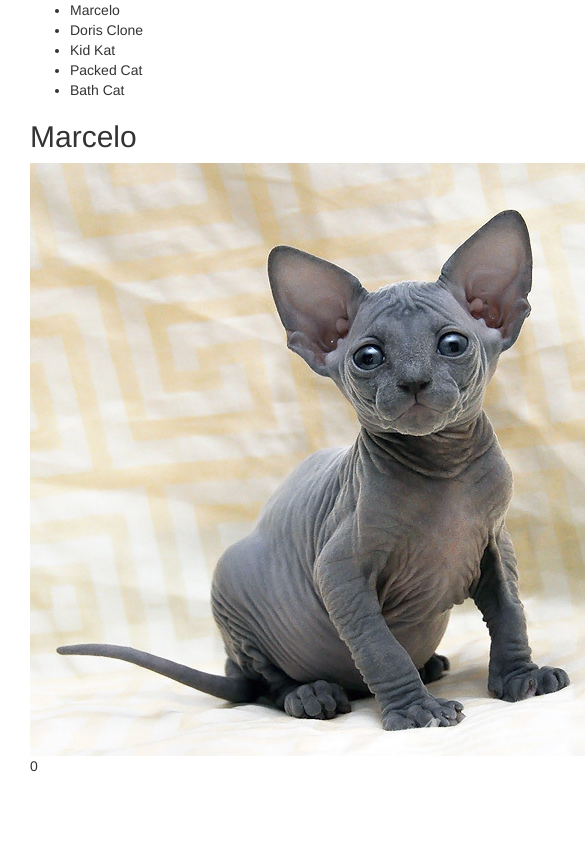
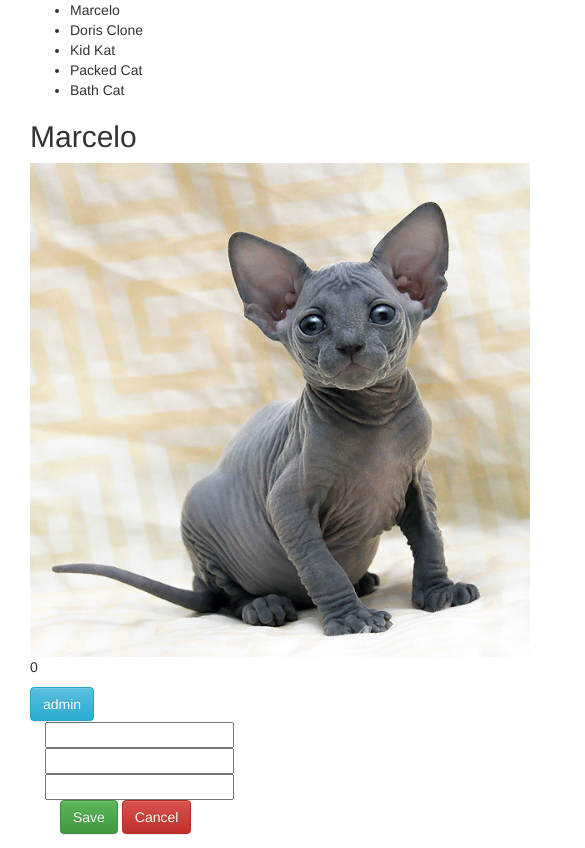
Before and after one commit to leonardotc/udacity_catclicker, a plain HTML site: page index.html in a window 390 px wide. Shown: the top 848 px of the page, 585 px wide, since content can reach past the window. Drawn offline with Linux system fonts and the light colour scheme.

Commit message:
last requirement change halfway through

```diff
--- /dev/null
+++ b/css/custom.css
@@ -0,0 +1,3 @@
+.cat {
+  max-width: 500px !important;
+}
--- a/index.html
+++ b/index.html
@@ -4,6 +4,7 @@
     <!-- Latest compiled and minified CSS -->
 <link rel="stylesheet" href="css/bootstrap.min.css">
 <link rel="stylesheet" href="css/bootstrap-theme.min.css">
+<link rel="stylesheet" href="css/custom.css">
 <script src="js/jquery-1.12.4.min.js"></script>
 <script src="js/bootstrap.min.js"></script>
   </head>
@@ -16,9 +17,32 @@
         <div id="cat-container">
 		      <table>
             <td><tr><h2 id="active-cat-name"></h2></tr></td>
-            <td><tr><img id="active-cat-img"></tr></td>
+            <td><tr><img id="active-cat-img" class="cat"></tr></td>
             <td><tr><p id="active-cat-counter"></p></tr></td>
           </table>
+          <button class="btn btn-info" id="admin">admin</button>
+          <div>
+          <div class="col-sm-4"></div>
+          <div class="col-sm-4">
+            <form id="admin-form">
+              <div class="container">
+                <div class="row">
+                  <input type="text" id="new-cat-name"/>
+                </div>
+                <div class="row">
+                  <input type="text" id="new-cat-img"/>
+                </div>
+                <div class="row">
+                  <input type="text" id="new-cat-count"/>
+                </div>
+                <div>
+                <button class="btn btn-success" id="save">Save</button>
+                <button class="btn btn-danger" id="cancel">Cancel</button>
+                </div>
+              </div>
+            </form>
+          </div>
+          </div>
         </div>
       </div>
     </div>
@@ -35,6 +59,7 @@
 
       var catsModel = {
         currentCat: null,
+        adminMode: null,
         cats: [
           {total: 0, name: 'Marcelo', img:'img/blueboy3.jpg'},
           {total: 0, name: 'Doris Clone', img:'img/blueboy4.jpg'},
@@ -44,6 +69,7 @@
 
         init: function() {
           this.currentCat = this.cats[0];
+          this.adminMode = false;
         },
 
         getCats: function() {
@@ -61,6 +87,18 @@
         updateCounter: function() {
           this.currentCat.total++;
         },
+
+        toggleAdminMode: function() {
+          this.adminMode = !this.adminMode;
+        },
+
+        getAdminMode: function() {
+          return this.adminMode;
+        },
+
+        setCurrentCat: function(cat) {
+          this.currentCat = cat;
+        }
 
       }
 
@@ -86,7 +124,20 @@
         count: function() {
           catsModel.updateCounter();
           catsView.renderCat();
+        },
+
+        toggleAdminMode: function() {
+          catsModel.toggleAdminMode();
+          var show = catsModel.getAdminMode();
+          catsView.hideOrShowForm(show);
+        },
+
+        changeCurrentCat(name, imgUrl, count) {
+          catsModel.setCurrentCat({total: count,
+            name: name,
+            img: imgUrl});
         }
+
       }
 
       var catsView = {
@@ -96,6 +147,25 @@
           this.imgNode = $("#active-cat-img");
           this.counterNode = $("#active-cat-counter");
           this.catList = $('#cat-list');
+          this.adminForm = $('#admin-form');
+
+          this.newCatBox = $('#new-cat-name');
+          this.newCatImg = $('#new-cat-img');
+          this.newCatCount = $('#new-cat-count');
+
+          $('#save').click(function() {
+            this.newCatBox.text;
+            this.newCatImg.text;
+            this.newCatCount.text;
+          });
+
+          $('#cancel').click(function() {
+            octopus.toggleAdminMode();
+          });
+
+          $('#admin').click(function(e) {
+            octopus.toggleAdminMode();
+          });
 
           this.imgNode.click(function() {
             octopus.count();
@@ -128,6 +198,15 @@
           this.imgNode.attr('src', cat.img );
           this.counterNode.html( cat.total );
 
+        },
+
+        hideOrShowForm: function(shouldShow) {
+          if (shouldShow) {
+            this.adminForm.show();
+          }
+          else {
+            this.adminForm.hide();
+          }
         }
 
       }
```
Lines whose indentation alone changed are shown as unchanged.
